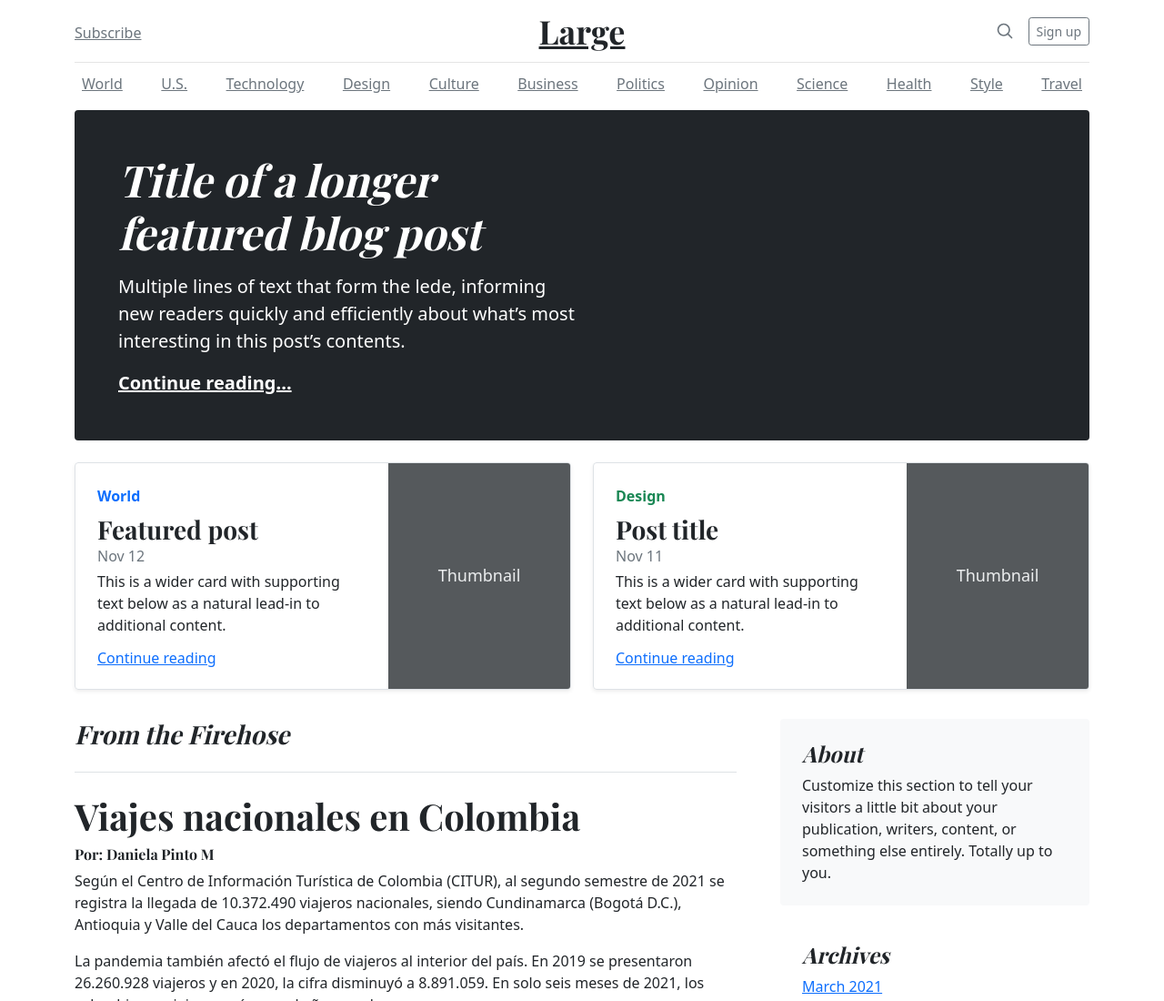
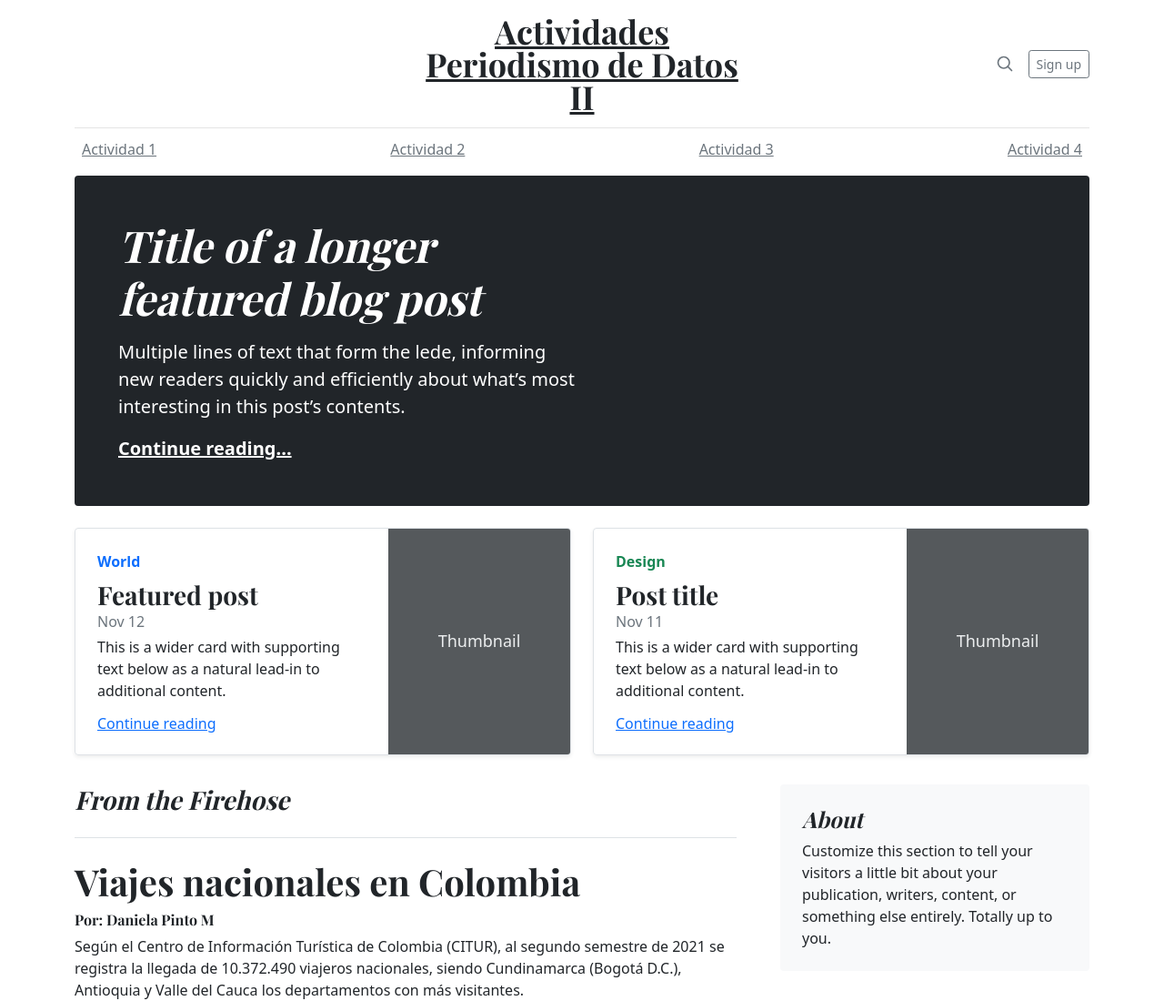
Before and after one commit to DanielaPM28/Actividad-Final-Periodismo-Datos-II, a plain HTML site: page docs/index.html in a window 1280 px wide. Shown: the top 1100 px of the page at 91% size. Drawn offline with nearby package versions, Linux system fonts and the light colour scheme.

Commit message:
Update index.html

```diff
--- a/docs/index.html
+++ b/docs/index.html
@@ -43,10 +43,10 @@
   <header class="blog-header py-3">
     <div class="row flex-nowrap justify-content-between align-items-center">
       <div class="col-4 pt-1">
-        <a class="link-secondary" href="#">Subscribe</a>
+        <a class="link-secondary" href="#"></a>
       </div>
       <div class="col-4 text-center">
-        <a class="blog-header-logo text-dark" href="#">Large</a>
+        <a class="blog-header-logo text-dark" href="#">Actividades Periodismo de Datos II</a>
       </div>
       <div class="col-4 d-flex justify-content-end align-items-center">
         <a class="link-secondary" href="#" aria-label="Search">
@@ -59,19 +59,11 @@
 
   <div class="nav-scroller py-1 mb-2">
     <nav class="nav d-flex justify-content-between">
-      <a class="p-2 link-secondary" href="#">World</a>
-      <a class="p-2 link-secondary" href="#">U.S.</a>
-      <a class="p-2 link-secondary" href="#">Technology</a>
-      <a class="p-2 link-secondary" href="#">Design</a>
-      <a class="p-2 link-secondary" href="#">Culture</a>
-      <a class="p-2 link-secondary" href="#">Business</a>
-      <a class="p-2 link-secondary" href="#">Politics</a>
-      <a class="p-2 link-secondary" href="#">Opinion</a>
-      <a class="p-2 link-secondary" href="#">Science</a>
-      <a class="p-2 link-secondary" href="#">Health</a>
-      <a class="p-2 link-secondary" href="#">Style</a>
-      <a class="p-2 link-secondary" href="#">Travel</a>
-    </nav>
+      <a class="p-2 link-secondary" href="#">Actividad 1</a>
+      <a class="p-2 link-secondary" href="#">Actividad 2</a>
+      <a class="p-2 link-secondary" href="#">Actividad 3</a>
+      <a class="p-2 link-secondary" href="#">Actividad 4</a>
+          </nav>
   </div>
 </div>
 
```
